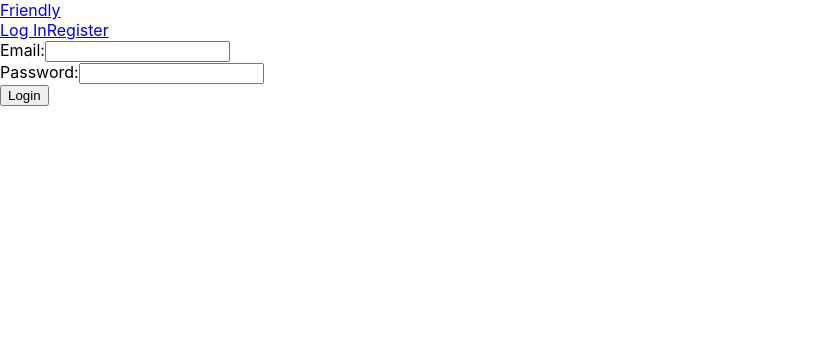
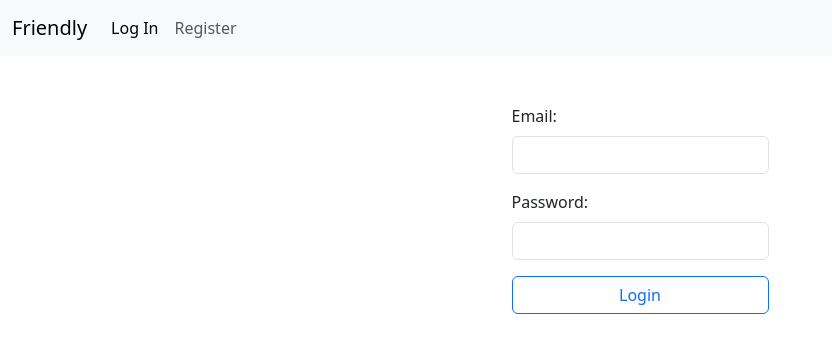
Before and after one commit to hbnnguyen/howdy-frontend, a React (Create React App) app: page /login in a window 1280 px wide. Shown: the top 352 px of the page, without its empty margins (0-832 px from the left). Built offline with nearby package versions, Linux system fonts and the light colour scheme; no server answers.

Commit message:
add styling

```diff
--- a/package.json
+++ b/package.json
@@ -11,6 +11,7 @@
     "@types/react": "^18.2.9",
     "@types/react-dom": "^18.2.4",
     "axios": "^1.4.0",
+    "bootstrap": "^5.3.0",
     "jwt-decode": "^3.1.2",
     "react": "^18.2.0",
     "react-dom": "^18.2.0",
--- a/public/index.html
+++ b/public/index.html
@@ -24,7 +24,7 @@
       work correctly both with client-side routing and a non-root public URL.
       Learn how to configure a non-root public URL by running `npm run build`.
     -->
-    <title>React App</title>
+    <title>Friendly</title>
   </head>
   <body>
     <noscript>You need to enable JavaScript to run this app.</noscript>
--- a/src/App.tsx
+++ b/src/App.tsx
@@ -74,8 +74,8 @@ function App() {
 
   return (
     <userContext.Provider value={{ user: user }}>
-      <div>
         <NavBar logout={logout} />
+      <div className='d-flex justify-content-center'>
         <RoutesList login={login} register={register} setProfilePic={setProfilePic} />
       </div>
     </userContext.Provider>
--- a/src/Home.tsx
+++ b/src/Home.tsx
@@ -6,14 +6,16 @@ function Home() {
     const { user } = useContext(userContext);
 
     return (
-    <div>
+        <div className='d-flex justify-content-center'>
             {user &&
+                <div className='d-flex align-items-center flex-column h-100'>
                     <div>
                         <h1>welcome, {user?.firstName}</h1>
-          <img src={user?.imageKey} alt="profile pic" />
+                    </div>
+                    <img className="img-fluid h-25" src={user?.imageKey} alt="profile pic" />
                 </div>
             }
-      {!user && <h1> welcome, friend </h1>}
+            {!user && <h1> Join now! Make friends instantly! </h1>}
         </div>
     );
 }
--- a/src/Matching.tsx
+++ b/src/Matching.tsx
@@ -33,9 +33,9 @@ function Matching() {
   return (
     <div>
       <UserCard user={potentialMatch} />
-      <div>
-        <button onClick={() => onClickLikeDislike(false)}>REJECT</button>
-        <button onClick={() => onClickLikeDislike(true)}>FRIEND NOW</button>
+      <div className="d-flex justify-content-center btn-group" role="group" aria-label="Basic outlined example">
+        <button className="btn btn-outline-primary"onClick={() => onClickLikeDislike(false)}>REJECT</button>
+        <button className="btn btn-outline-primary" onClick={() => onClickLikeDislike(true)}>FRIEND</button>
       </div>
     </div>
   );
--- a/src/NavBar.tsx
+++ b/src/NavBar.tsx
@@ -14,23 +14,42 @@ function NavBar({ logout }: NavBarPropsInterface) {
 
     function loggedOutNav() {
         return (
-      <nav>
-        <NavLink to={"/"}>Friendly</NavLink>
-        <div>
-          <NavLink to={"/login"}>Log In</NavLink>
-          <NavLink to={"/register"}>Register</NavLink>
+            <nav className="navbar navbar-expand-lg bg-body-tertiary">
+                <div className="container-fluid">
+                    <NavLink className="navbar-brand" to={"/"}>Friendly</NavLink>
+                    <div className="collapse navbar-collapse" id="navbarNavDropdown">
+                        <ul className="navbar-nav">
+                            <li className="nav-item">
+                                <NavLink className="nav-link" to={"/login"}>Log In</NavLink>
+                            </li>
+                            <li className="nav-item">
+                                <NavLink className="nav-link" to={"/register"}>Register</NavLink>
+                            </li>
+                        </ul>
+                    </div>
                 </div>
             </nav>
         );
     }
 
     function loggedInNav() {
-    return (<nav>
-      <NavLink to={"/"}>Friendly</NavLink>
-      <div>
-        <NavLink to={"/profile"}>Profile</NavLink>
-        <NavLink to={"/matching"}>Matching</NavLink>
+        return (
+            <nav className="navbar navbar-expand-lg bg-body-tertiary">
+                <div className="container-fluid">
+                    <NavLink className="navbar-brand" to={"/"}>Friendly</NavLink>
+                    <div className="" id="navbarNavDropdown">
+                        <ul className="navbar-nav">
+                            <li className="nav-item">
+                                <NavLink className="nav-link" to={"/profile"}>Profile</NavLink>
+                            </li>
+                            <li className="nav-item">
+                                <NavLink className="nav-link" to={"/matching"}>Matching</NavLink>
+                            </li>
+                            <li className="nav-item">
                                 <NavLink className="nav-item nav-link" to="/" onClick={logout}>Log Out</NavLink>
+                            </li>
+                        </ul>
+                    </div>
                 </div>
             </nav>);
     }
--- a/src/UserCard.tsx
+++ b/src/UserCard.tsx
@@ -7,14 +7,16 @@ interface UserCardPropsInterface {
 
 function UserCard({ user }: UserCardPropsInterface) {
     return (
-        <div>
-            <img src={user.imageKey} width={"200px"} height={"200px"} alt="profile" />
-            <h4>{user.firstName}</h4>
-            <p>{user.bio}</p>
-            <p>{user.hobbies}</p>
-            <p>{user.interests}</p>
+        <div className="d-flex card justify-content-center" style={{ width: "30rem", height: "40rem" }}>
+            <div className="card-body d-flex flex-column justify-content-center gap-2">
+                <img className="card-img-top w-50 mx-auto" src={user.imageKey} alt="profile" />
+                <h4 className='mx-auto'>{user.firstName}</h4>
+                <p><b>Bio:</b>  {user.bio}</p>
+                <p><b>Hobbies:</b>  {user.hobbies}</p>
+                <p><b>Interests:</b> {user.interests}</p>
+            </div>
         </div>
     );
 }
 
-export default UserCard
+export default UserCard;
--- a/src/forms/UserLoginForm.tsx
+++ b/src/forms/UserLoginForm.tsx
@@ -33,38 +33,40 @@ export function UserLoginForm({ login }: UserLoginFormPropsInterface) {
     try {
       await login(formData);
     } catch (err) {
-      console.log("bro what have you done")
+      console.log("bro what have you done");
     }
     navigate("/");
   }
 
   return (
     <div>
-      <form onSubmit={handleSubmit}>
-        <div>
-          <label htmlFor="email-input">Email:</label>
+      <form className="m-5 d-flex flex-column" onSubmit={handleSubmit}>
+        <div className="mb-3">
+          <label className="form-label" htmlFor="email-input">Email:</label>
           <input
             type="email"
             name="email"
             id="email-input"
             value={formData.email}
             onChange={handleChange}
+            className="form-control"
           />
         </div>
 
-        <div>
-          <label htmlFor="password-input">Password:</label>
+        <div className="mb-3">
+          <label className="form-label" htmlFor="password-input">Password:</label>
           <input
             type="password"
             name="password"
             id="password-input"
             value={formData.password}
             onChange={handleChange}
+            className="form-control"
           />
         </div>
 
-        <div>
-          <button className="submit-btn">Login</button>
+        <div className="mb-3">
+          <button className="w-100 submit-btn btn btn-outline-primary">Login</button>
         </div>
 
       </form>
--- a/src/forms/UserRegistrationForm.tsx
+++ b/src/forms/UserRegistrationForm.tsx
@@ -65,53 +65,56 @@ export function UserRegistrationForm({ register }: UserRegistrationFormPropsInte
 
   return (
     <div>
-      <form onSubmit={handleSubmit}>
-        <div>
-          <label htmlFor="email-input">Email:</label>
+      <form className="m-5 d-flex flex-column" onSubmit={handleSubmit}>
+        <div className="mb-3">
           <input
             type="email"
             name="email"
             id="email-input"
             value={formData.email}
+            className="form-control"
             onChange={handleChange}
+            placeholder="Email"
           />
         </div>
 
-        <div>
-          <label htmlFor="password-input">Password:</label>
+        <div className="mb-3">
           <input
             type="password"
             name="password"
             id="password-input"
             value={formData.password}
+            className="form-control"
             onChange={handleChange}
+            placeholder="Password"
           />
         </div>
 
-        <div>
-          <label htmlFor="firstName-input">First Name:</label>
+        <div className="mb-3">
           <input
             type="text"
             name="firstName"
             id="firstName-input"
             value={formData.firstName}
+            className="form-control"
             onChange={handleChange}
+            placeholder="First Name"
           />
         </div>
 
-        <div>
-          <label htmlFor="lastName-input">Last Name:</label>
+        <div className="mb-3">
           <input
             type="text"
             name="lastName"
             id="lastName-input"
             value={formData.lastName}
+            className="form-control"
+            placeholder="Last Name"
             onChange={handleChange}
           />
         </div>
 
-        <div>
-          <label htmlFor="zipCode-input">Zip Code:</label>
+        <div className="mb-3">
           <input
             min={10000}
             max={99999}
@@ -119,63 +122,65 @@ export function UserRegistrationForm({ register }: UserRegistrationFormPropsInte
             name="zipCode"
             id="zipCode-input"
             value={formData.zipCode}
+            className="form-control"
+            placeholder="Zip Code"
             onChange={handleChange}
           />
         </div>
 
-        <div>
-          <label htmlFor="bio-input">Bio:</label>
+        <div className="mb-3">
           <input
             type="text"
             name="bio"
             id="bio-input"
             value={formData.bio}
+            className="form-control"
+            placeholder="Bio"
             onChange={handleChange}
           />
         </div>
 
-        <div>
-          <label htmlFor="hobbies-input">Hobbies:</label>
+        <div className="mb-3">
           <input
             type="text"
             name="hobbies"
             id="hobbies-input"
             value={formData.hobbies}
+            className="form-control"
+            placeholder="Hobbies"
             onChange={handleChange}
           />
         </div>
 
-        <div>
-          <label htmlFor="interests-input">Interests:</label>
+        <div className="mb-3">
           <input
             type="text"
             name="interests"
             id="interests-input"
             value={formData.interests}
+            className="form-control"
+            placeholder="Interests"
             onChange={handleChange}
           />
         </div>
 
-        <div>
-          <label htmlFor="friendRadius-input">Friend Radius:</label>
+        <div className="mb-3">
+          <label className="form-label" htmlFor="friendRadius-input">Friend Radius:</label>
           <input
             type="number"
             name="friendRadius"
             id="friendRadius-input"
             value={formData.friendRadius}
             onChange={handleChange}
+            placeholder="Friend Radius"
+            className="form-control"
             min={1}
             max={100}
           />
         </div>
 
-        {/* <div>
-          <label htmlFor="profilePic-input">Profile Picture:</label>
-          <input name="profilePic" id="profilePic-input" type="file" onChange={handleChange} />
-        </div> */}
-
         <div>
-          <button className="submit-btn">Register</button>
+          <button className="w-100 submit-btn btn btn-outline-primary">Register</button>
         </div>
 
       </form>
--- a/src/index.tsx
+++ b/src/index.tsx
@@ -4,6 +4,7 @@ import './index.css';
 import App from './App';
 import reportWebVitals from './reportWebVitals';
 import { BrowserRouter } from 'react-router-dom';
+import 'bootstrap/dist/css/bootstrap.min.css';
 
 const root = ReactDOM.createRoot(
   document.getElementById('root') as HTMLElement
```
Also changed, not shown: 1 other file (tests, documents, lock files or other folders). Lines whose indentation alone changed are shown as unchanged.
